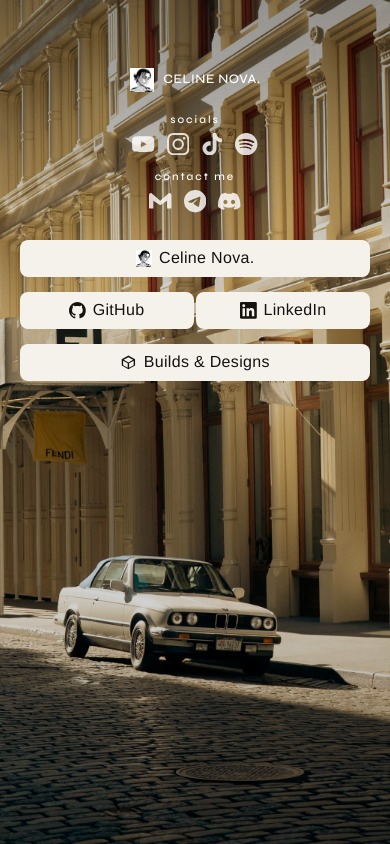
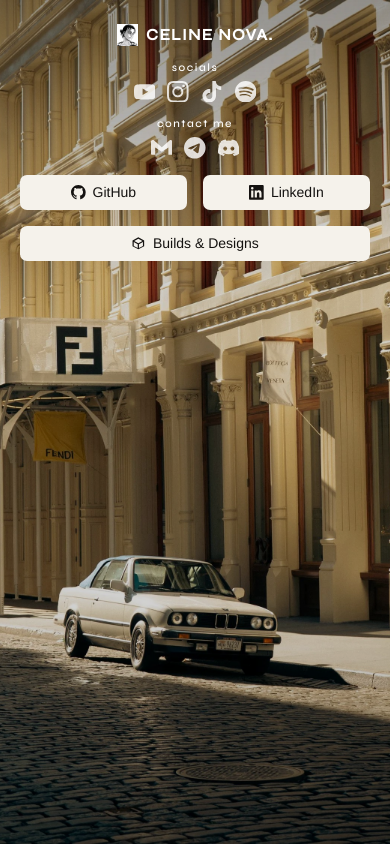
Before and after one commit to melanikshrestha-boop/celinenovalinks, a Next.js app: page / in a window 390 px wide. Built offline with nearby package versions, Linux system fonts and the light colour scheme; no server answers.

Commit message:
Square the phone column and lock one HUD type scale
Name stays at the top. Duplicate Celine Nova button is gone.
Labels share tracking; social and contact icons are the same size;
section gaps match the button gaps.

```diff
--- a/app/page.tsx
+++ b/app/page.tsx
@@ -49,10 +49,6 @@ export default function HomePage() {
           </div>
         </header>
         <nav className="buttons" aria-label="Links">
-          <a href="https://melanilaurents.com/">
-            <span className="mark"><img src="/assets/eren.png" alt="" /></span>
-            Celine Nova.
-          </a>
           <div className="buttons-split">
             <a href="https://github.com/melanikshrestha-boop" target="_blank" rel="noopener noreferrer">
               <span className="mark" aria-hidden="true">
--- a/css/linkree.css
+++ b/css/linkree.css
@@ -118,16 +118,23 @@ body {
 }
 
 .sheet {
+  --space: 1rem;
+  --type-header: 1em;
+  --type-label: 0.6875em;
+  --type-button: 0.875em;
+  --track-label: 0.14em;
+  --icon: 1.35em;
   position: relative;
   z-index: 2;
   display: flex;
   flex-direction: column;
   align-items: center;
+  gap: var(--space);
   width: calc(100% - 2.5rem);
   max-width: 22rem;
   margin-inline: auto;
   font-size: 1rem;
-  padding-top: clamp(2rem, 8vh, 6rem);
+  padding-top: 1.5rem;
   padding-bottom: 2em;
   max-height: 100%;
   overflow-x: hidden;
@@ -145,7 +152,7 @@ body {
     justify-content: flex-start;
     width: min(36.25rem, calc(100% - 2rem));
     height: 100svh;
-    border-radius: 1rem;
+    border-radius: 0;
     box-shadow: 0 0 48px rgba(20, 18, 16, 0.12);
   }
 
@@ -153,7 +160,7 @@ body {
     width: calc(100% - 2.5rem);
     max-width: none;
     margin-inline: auto;
-    padding-top: clamp(2rem, 8vh, 6rem);
+    padding-top: 1.5rem;
     padding-bottom: 2em;
     font-size: 1rem;
   }
@@ -164,39 +171,39 @@ body {
   flex-direction: column;
   align-items: center;
   width: 100%;
-  gap: 1em;
-  margin: 0 0 1.7em;
+  gap: var(--space);
+  margin: 0;
 }
 
 .stack {
   display: flex;
   flex-direction: column;
   align-items: center;
-  gap: 0.5em;
+  gap: 0.5rem;
 }
 
 .identity {
   display: inline-flex;
   align-items: center;
-  gap: 0.56em;
-  margin-bottom: 0.35em;
+  gap: 0.5em;
+  margin: 0;
   color: #fff;
   text-decoration: none;
 }
 
 .identity img {
   display: block;
-  width: 1.55em;
-  height: 1.55em;
+  width: var(--icon);
+  height: var(--icon);
   border-radius: 0;
   object-fit: cover;
 }
 
 .identity span {
   font-family: Syne, system-ui, sans-serif;
-  font-size: 0.8125em;
-  font-weight: 500;
-  letter-spacing: 0.04em;
+  font-size: var(--type-header);
+  font-weight: 600;
+  letter-spacing: 0.08em;
   line-height: 1;
   white-space: nowrap;
 }
@@ -205,9 +212,9 @@ body {
   margin: 0;
   color: #fff;
   font-family: Syne, system-ui, sans-serif;
-  font-size: 0.6875em;
+  font-size: var(--type-label);
   font-weight: 500;
-  letter-spacing: 0.18em;
+  letter-spacing: var(--track-label);
   line-height: 1;
   text-align: center;
 }
@@ -223,8 +230,8 @@ body {
   display: inline-flex;
   align-items: center;
   justify-content: center;
-  width: 1.4em;
-  height: 1.4em;
+  width: var(--icon);
+  height: var(--icon);
   color: rgba(255, 255, 255, 0.82);
 }
 
@@ -242,7 +249,7 @@ body {
 .buttons {
   display: flex;
   flex-direction: column;
-  gap: 0.95em;
+  gap: var(--space);
   width: 100%;
 }
 
@@ -250,17 +257,18 @@ body {
   display: flex;
   align-items: center;
   justify-content: center;
-  gap: 0.42em;
+  gap: 0.5em;
   width: 100%;
-  min-height: 2.3em;
-  padding: 0.62em 0.95em;
+  min-height: 2.5em;
+  padding: 0.7em 1em;
   border-radius: 0.5em;
   background: var(--paper);
   color: var(--ink);
   text-decoration: none;
   font-family: "Helvetica Neue", Helvetica, Arial, sans-serif;
+  font-size: var(--type-button);
   font-weight: 500;
-  letter-spacing: 0.02em;
+  letter-spacing: 0;
   line-height: 1;
 }
 
@@ -292,7 +300,7 @@ body {
   display: flex;
   flex-direction: row;
   align-items: stretch;
-  gap: 0.18em;
+  gap: var(--space);
   width: 100%;
 }
 
@@ -300,8 +308,6 @@ body {
   flex: 1 1 0;
   width: auto;
   min-width: 0;
-  padding-left: 0.45em;
-  padding-right: 0.45em;
 }
 
 /* latest youtube card — em off .sheet */
```
